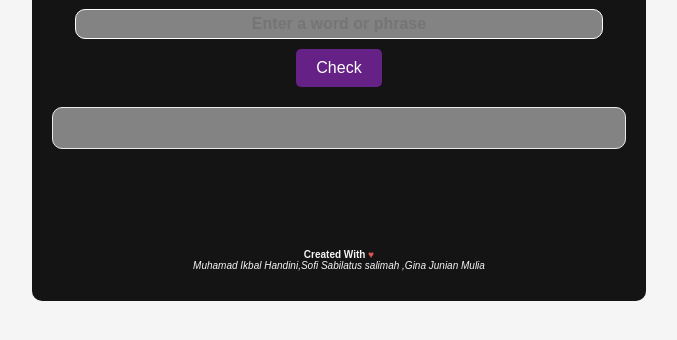
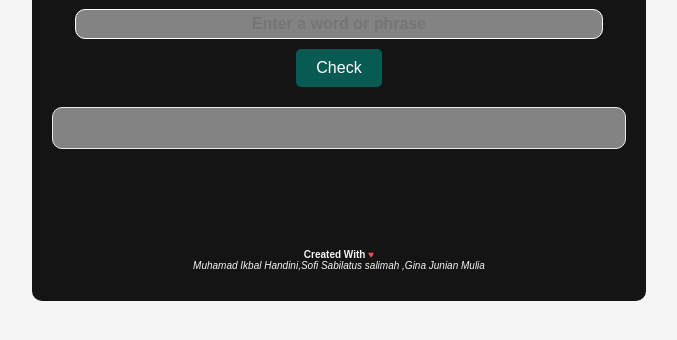
Before and after one commit to ball-hand/Palindrome, a plain HTML site: page index.html in a window 1280 px wide. Shown: the part 422-762 px from the top of the page, without its empty margins (301-978 px from the left). Drawn offline with Linux system fonts and the light colour scheme.

Commit message:
update button

```diff
--- a/style.css
+++ b/style.css
@@ -39,7 +39,7 @@ input[type="text"] {
 }
 
 button {
-  background-color: #652185;
+  background-color: #085B52;
   color: #fff;
   text-shadow: #333;
   border: none;
@@ -50,7 +50,7 @@ button {
 }
 
 button:hover {
-  background-color: #4a1661;
+  background-color: #04423b;
   color: #fff;
   text-shadow: #333;
 }
```
